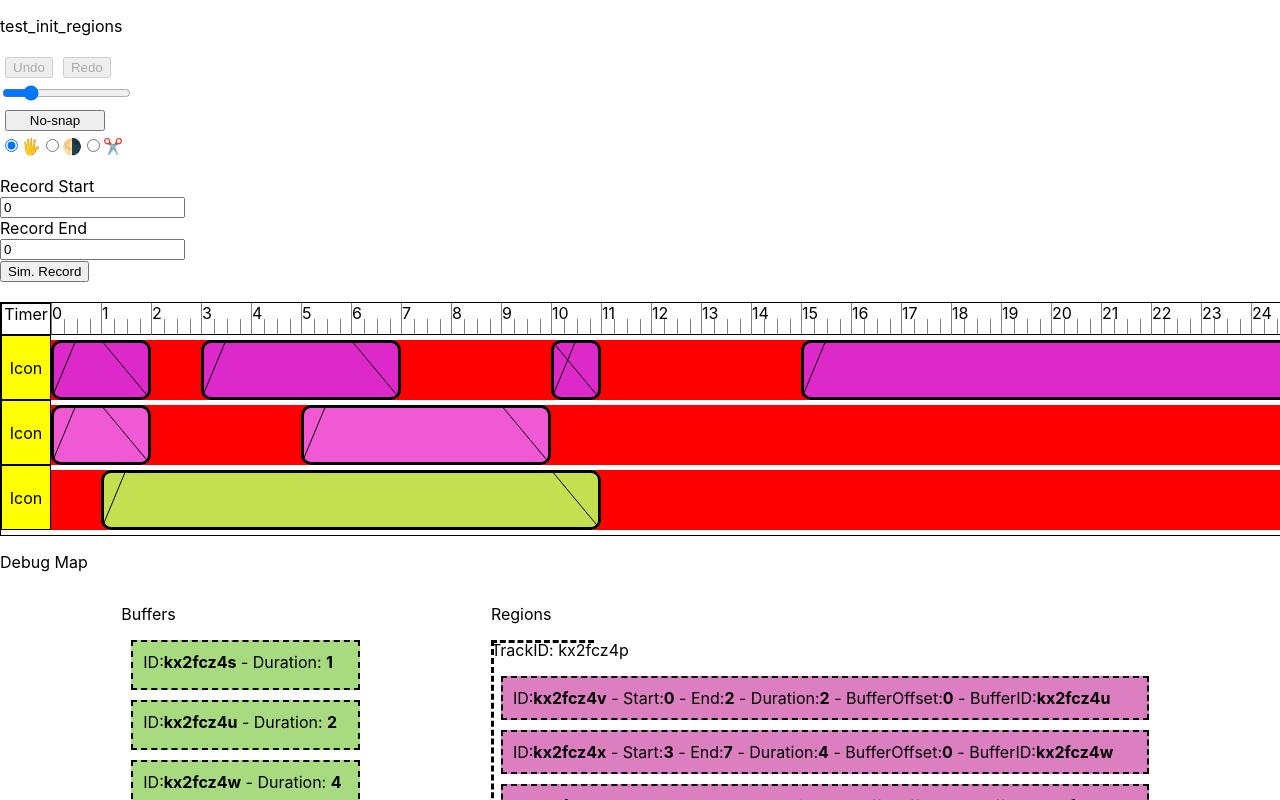
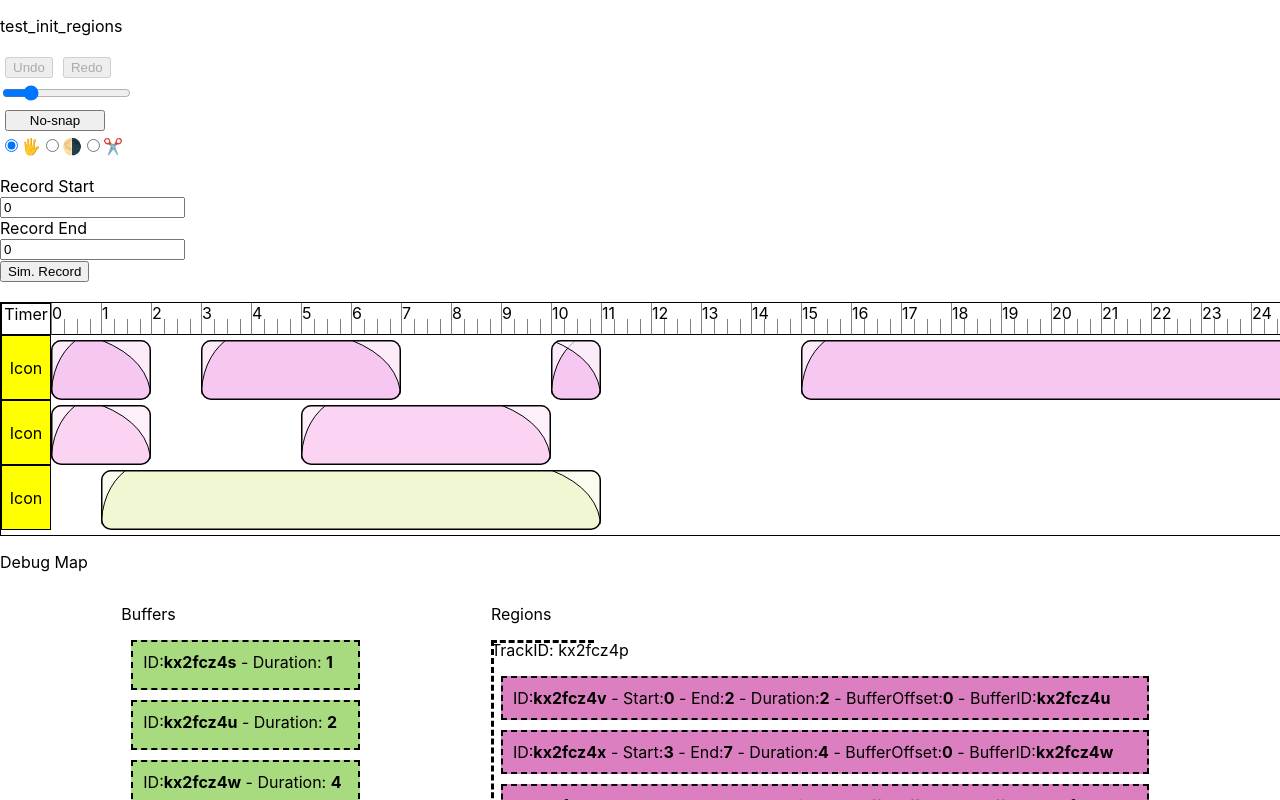
Before and after one commit to purewack/melonJuice-web, a React (Create React App) app: page / in a window 1280 px wide. Shown: the top 800 px of the page. Built offline with nearby package versions, Linux system fonts and the light colour scheme.

Commit message:
more pastel colors

```diff
--- a/src/audio/AudioEngine.js
+++ b/src/audio/AudioEngine.js
@@ -224,9 +224,9 @@ export const AudioEngine = {
 
   },
   randomColor(){
-    const cc = `rgb(${Math.floor(Math.random()*255)},\
-      ${Math.floor(Math.random()*255)},\
-      ${Math.floor(Math.random()*255)})`;
+    const cc = `rgb(${Math.floor(Math.random()*65 + 190)},\
+      ${Math.floor(Math.random()*65 + 190)},\
+      ${Math.floor(Math.random()*65 + 190)})`;
     console.log(cc)
     return cc;
   },
--- a/src/components/AudioRegion.js
+++ b/src/components/AudioRegion.js
@@ -246,14 +246,20 @@ const AudioRegion = ({region, selectedRegion, onSelect, trackInfo, tracksDispatc
       <clipPath id={`svgframe-${region.regionId}`}>
         <rect width={rww} height={maxHeight} rx="10" ry="10"></rect>
       </clipPath>
+      <clipPath id={`fadeinclip`}>
+        <rect x={0} y={0} width={maxHeight/4} height={maxHeight/2}></rect>
+      </clipPath>
+      <clipPath id={`fadeoutclip`}>
+        <rect x={maxHeight/4} y={0} width={maxHeight/4} height={maxHeight/2}></rect>
+      </clipPath>
     </defs>
 
 
     <g clipPath={`url(#svgframe-${region.regionId})`}>
       <rect fill={trackInfo.color} width={rww} height={maxHeight}></rect>
-      <polygon points={`0,0 0,${maxHeight} ${rFadeIn+rrFadeIn},0`} stroke="black" fill={isFading && selected ? 'white' : 'none'}></polygon>
-      <polygon points={`${rww},0 ${rww},${maxHeight} ${rww-(rFadeOut+rrFadeOut)},0`} stroke="black" fill={isFading && selected ? 'yellow' : 'none'}></polygon>
-      <rect className="AudioRegionFrame" width={rww} height={maxHeight} rx={10} ry={10}></rect>
+      <path className="FadeSVG" d={`M 0,${maxHeight} Q 0,${maxHeight/3} ${rFadeIn+rrFadeIn},0 L 0,0 L 0,${maxHeight}`} />
+      <path className="FadeSVG" d={`M ${rww-(rFadeOut+rrFadeOut)},0 Q ${rww},${maxHeight/3} ${rww},${maxHeight} L ${rww},0 L ${rww-(rFadeOut+rrFadeOut)},0`} />
+      <rect className="FrameSVG" width={rww} height={maxHeight} rx={10} ry={10}></rect>
     </g>
 
     { selected && isGrabbing ? <>
@@ -262,14 +268,14 @@ const AudioRegion = ({region, selectedRegion, onSelect, trackInfo, tracksDispatc
           maxDX:bDuration-bOffset,
         }}
         onStart={onStartResizeHandler} onChange={onChangeOffsetHandler} onEnd={onEndOffsetHandler}>
-        <use href="#melonhandle" x={-maxHeight/4} y={maxHeight/4} height={maxHeight/2} width={maxHeight/2}></use>
+        <use className="HandleShadow" href="#melonhandle" x={-maxHeight/4} y={maxHeight/4} height={maxHeight/2} width={maxHeight/2}></use>
       </PointerHandle>
       <PointerHandle bounds={{
           minDX:-rDuration,
           maxDX:(bDuration-bOffset)-rDuration,
         }}
         onStart={onStartResizeHandler} onChange={onChangeDurationHandler} onEnd={onEndDurationHandler}>
-        <use href="#melonhandle" x={rww-maxHeight/4} y={maxHeight/4} height={maxHeight/2} width={maxHeight/2}></use>
+        <use className="HandleShadow" href="#melonhandle" x={rww-maxHeight/4} y={maxHeight/4} height={maxHeight/2} width={maxHeight/2}></use>
       </PointerHandle>
       </>
       :
@@ -282,14 +288,14 @@ const AudioRegion = ({region, selectedRegion, onSelect, trackInfo, tracksDispatc
           maxDX:(rDuration-rFadeOut)-rFadeIn,
         }}
         onChange={onChangeFadeInHandler} onEnd={onEndFadeInHandler}>
-        <use href="#melonhandle" x={rFadeIn+rrFadeIn-maxHeight/4} y={-maxHeight/2} height={maxHeight/2} width={maxHeight/2}></use>
+        <use href="#melonhandle" clipPath='url(#fadeinclip)' x={rFadeIn+rrFadeIn-maxHeight/4} y={-maxHeight/2} height={maxHeight/2} width={maxHeight/2}></use>
       </PointerHandle>
       <PointerHandle bounds={{
           minDX:-(rDuration-rFadeOut)+rFadeIn,
           maxDX:rFadeOut,
         }}
         onChange={onChangeFadeOutHandler} onEnd={onEndFadeOutHandler}>
-        <use href="#melonhandle" x={rww - (rFadeOut+rrFadeOut + (maxHeight/4))} y={-maxHeight/2} height={maxHeight/2} width={maxHeight/2}></use>
+        <use href="#melonhandle" clipPath='url(#fadeoutclip)' x={rww - (rFadeOut+rrFadeOut + (maxHeight/4))} y={-maxHeight/2} height={maxHeight/2} width={maxHeight/2}></use>
       </PointerHandle>
       </>
       :
@@ -297,13 +303,13 @@ const AudioRegion = ({region, selectedRegion, onSelect, trackInfo, tracksDispatc
     }
 
     {selected && isCutting ? <>
-      <line stroke-width={2} stroke={'green'} x1={0} x2={0} y1={0} y2={maxHeight} transform={cutHandleLineTransform}></line>
+      <line className="HandleShadow" stroke-width={2} stroke={'green'} x1={0} x2={0} y1={0} y2={maxHeight} transform={cutHandleLineTransform}></line>
       <PointerHandle bounds={{
         minDX:-cutPos,
         maxDX:rDuration-cutPos,
       }}
       onChange={onChangeCutHandler} onEnd={onEndCutHandler}>
-        <use href="#melonhandle" transform={cutHandleTransform} x={-maxHeight/4} y={maxHeight*3/4} height={maxHeight/2} width={maxHeight/2}></use>
+        <use className="HandleShadow" href="#melonhandle" transform={cutHandleTransform} x={-maxHeight/4} y={maxHeight*3/4} height={maxHeight/2} width={maxHeight/2}></use>
       </PointerHandle>
     </> : null}
 
--- a/src/css/AudioRegion.css
+++ b/src/css/AudioRegion.css
@@ -1,20 +1,28 @@
-
+:root{
+    --col-sel:green;
+}
 .AudioRegion{
     display:inline-block;
     z-index: 1;
     touch-action: none;
     box-sizing: border-box;
 }
-.AudioRegionFrame{
+.AudioRegion .FrameSVG{
     fill:none;
     stroke:black;
-    stroke-width: 6px;
+    stroke-width: 3px;
+}
+.AudioRegion .FadeSVG{
+    stroke:black;
+    stroke-width: 1px;
+    fill: #ffffffaa;
 }
 
 .AudioRegionGhostMove{
     pointer-events: none;
     z-index: 2;
     background:rgba(255, 58, 245, 0.178);
+    border-color: var(--col-sel);
     border-width:2px;
     border-radius: 10px;
     border-style:dashed;
@@ -24,13 +32,21 @@
     z-index: 2;
     background:rgba(83, 184, 0, 0.5);
     border-style:dashed;
+    border-color: var(--col-sel);
     border-width: 2px;
     border-radius: 10px;
 }
 .AudioRegionSelected{
     z-index: 8;
 }
-
+.AudioRegionSelected g .FrameSVG,
+.AudioRegionSelected g .FadeSVG{
+    stroke: var(--col-sel);
+}
 .AudioRegion:hover {
     cursor: pointer;
 }
+
+.AudioRegion .HandleShadow{
+    /* filter:drop-shadow(0 0 5px black) */
+}
--- a/src/css/AudioTrack.css
+++ b/src/css/AudioTrack.css
@@ -1,5 +1,4 @@
 .AudioTrack{
-    background: red;
     white-space: nowrap;
     position:relative;
     width:100%;
```
